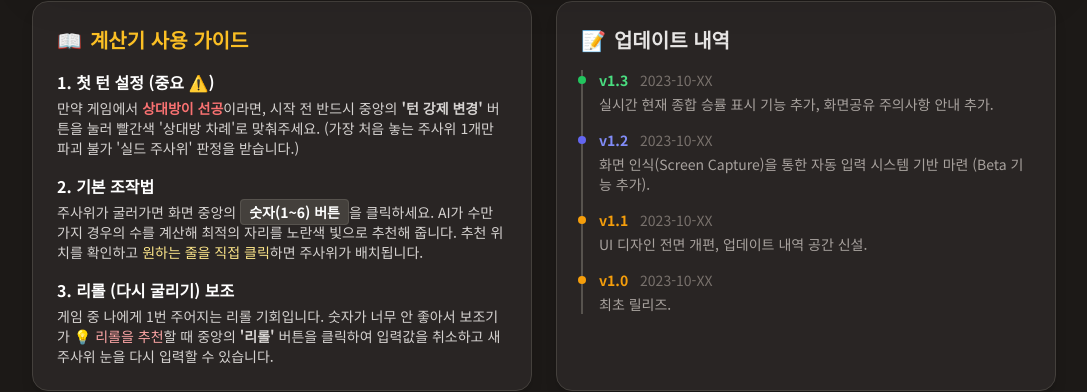
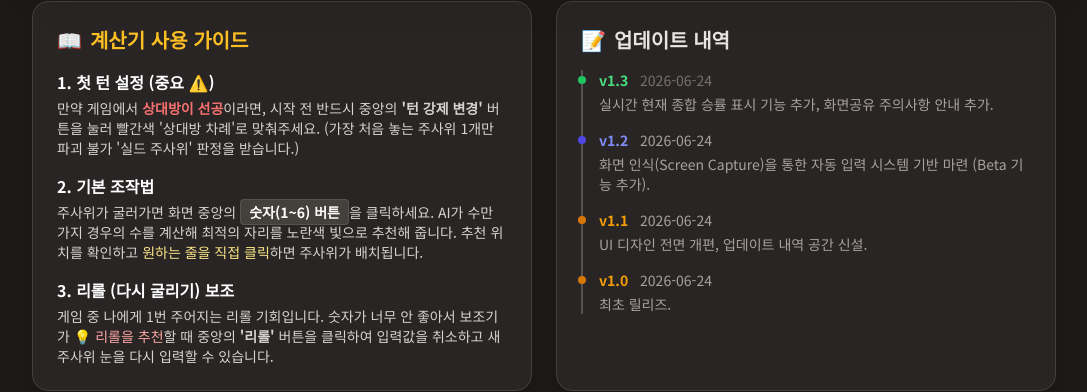
Before and after one commit to tikatukatikatuka/tikatuka-calculator, a plain HTML site: page index.html in a window 1280 px wide. Shown: the part 858-1250 px from the top of the page, without its empty margins (96-1183 px from the left). Drawn offline with nearby package versions, Linux system fonts and the light colour scheme.

Commit message:
Update index.html

```diff
--- a/index.html
+++ b/index.html
@@ -173,22 +173,22 @@
                 <ul class="space-y-4 text-xs md:text-sm border-l-2 border-stone-600 pl-4">
                     <li class="relative">
                         <span class="absolute -left-[21px] top-1.5 w-2 h-2 bg-green-500 rounded-full"></span>
-                        <div class="mb-1"><span class="text-green-400 font-bold text-sm">v1.3</span> <span class="text-stone-500 ml-2">2023-10-XX</span></div>
+                        <div class="mb-1"><span class="text-green-400 font-bold text-sm">v1.3</span> <span class="text-stone-500 ml-2">2026-06-24</span></div>
                         <p class="text-stone-400">실시간 현재 종합 승률 표시 기능 추가, 화면공유 주의사항 안내 추가.</p>
                     </li>
                     <li class="relative">
-                        <span class="absolute -left-[21px] top-1.5 w-2 h-2 bg-indigo-500 rounded-full"></span>
-                        <div class="mb-1"><span class="text-indigo-400 font-bold text-sm">v1.2</span> <span class="text-stone-500 ml-2">2023-10-XX</span></div>
+                        <span class="absolute -left-[21px] top-1.5 w-2 h-2 bg-indigo-600 rounded-full"></span>
+                        <div class="mb-1"><span class="text-indigo-400 font-bold text-sm">v1.2</span> <span class="text-stone-400 ml-2">2026-06-24</span></div>
                         <p class="text-stone-400">화면 인식(Screen Capture)을 통한 자동 입력 시스템 기반 마련 (Beta 기능 추가).</p>
                     </li>
                     <li class="relative">
-                        <span class="absolute -left-[21px] top-1.5 w-2 h-2 bg-amber-500 rounded-full"></span>
-                        <div class="mb-1"><span class="text-amber-500 font-bold text-sm">v1.1</span> <span class="text-stone-500 ml-2">2023-10-XX</span></div>
+                        <span class="absolute -left-[21px] top-1.5 w-2 h-2 bg-amber-600 rounded-full"></span>
+                        <div class="mb-1"><span class="text-amber-500 font-bold text-sm">v1.1</span> <span class="text-stone-400 ml-2">2026-06-24</span></div>
                         <p class="text-stone-400">UI 디자인 전면 개편, 업데이트 내역 공간 신설.</p>
                     </li>
                     <li class="relative">
-                        <span class="absolute -left-[21px] top-1.5 w-2 h-2 bg-amber-500 rounded-full"></span>
-                        <div class="mb-1"><span class="text-amber-500 font-bold text-sm">v1.0</span> <span class="text-stone-500 ml-2">2023-10-XX</span></div>
+                        <span class="absolute -left-[21px] top-1.5 w-2 h-2 bg-amber-600 rounded-full"></span>
+                        <div class="mb-1"><span class="text-amber-500 font-bold text-sm">v1.0</span> <span class="text-stone-400 ml-2">2026-06-24</span></div>
                         <p class="text-stone-400">최초 릴리즈.</p>
                     </li>
                 </ul>
```
